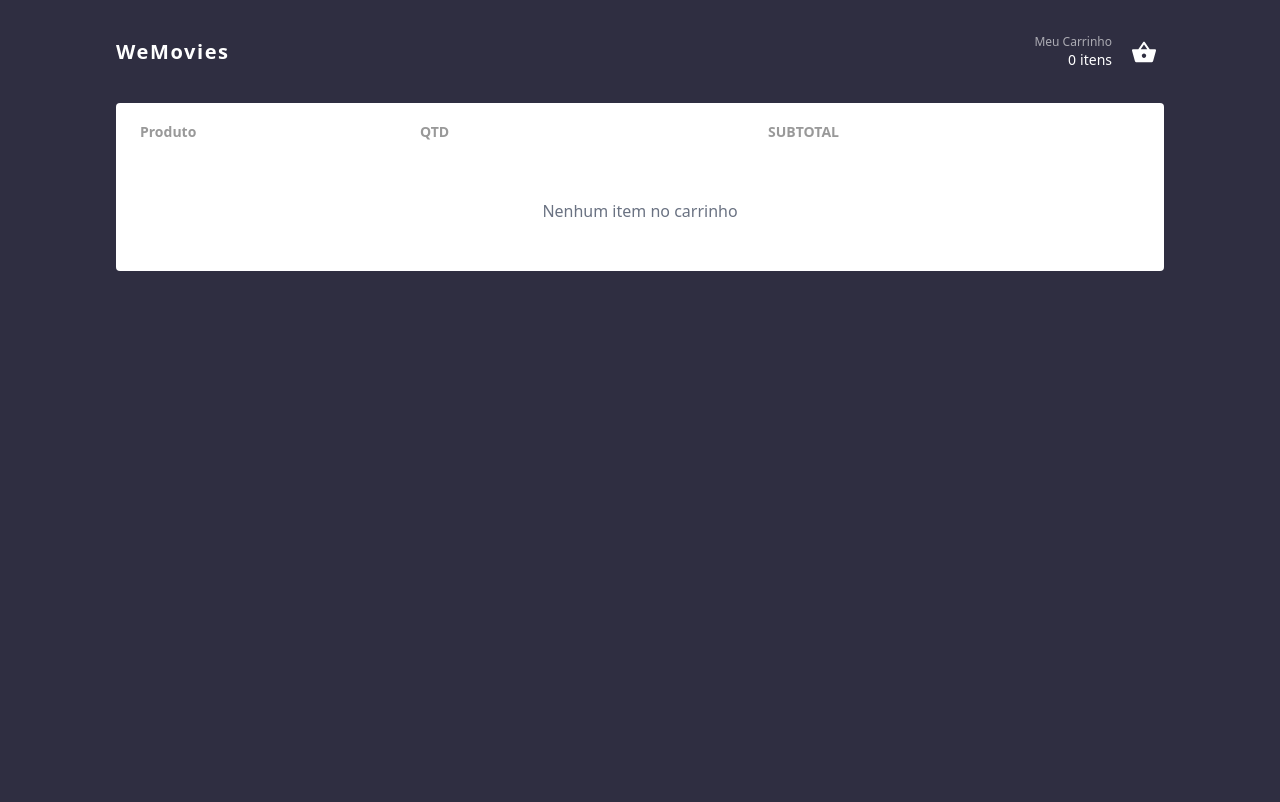
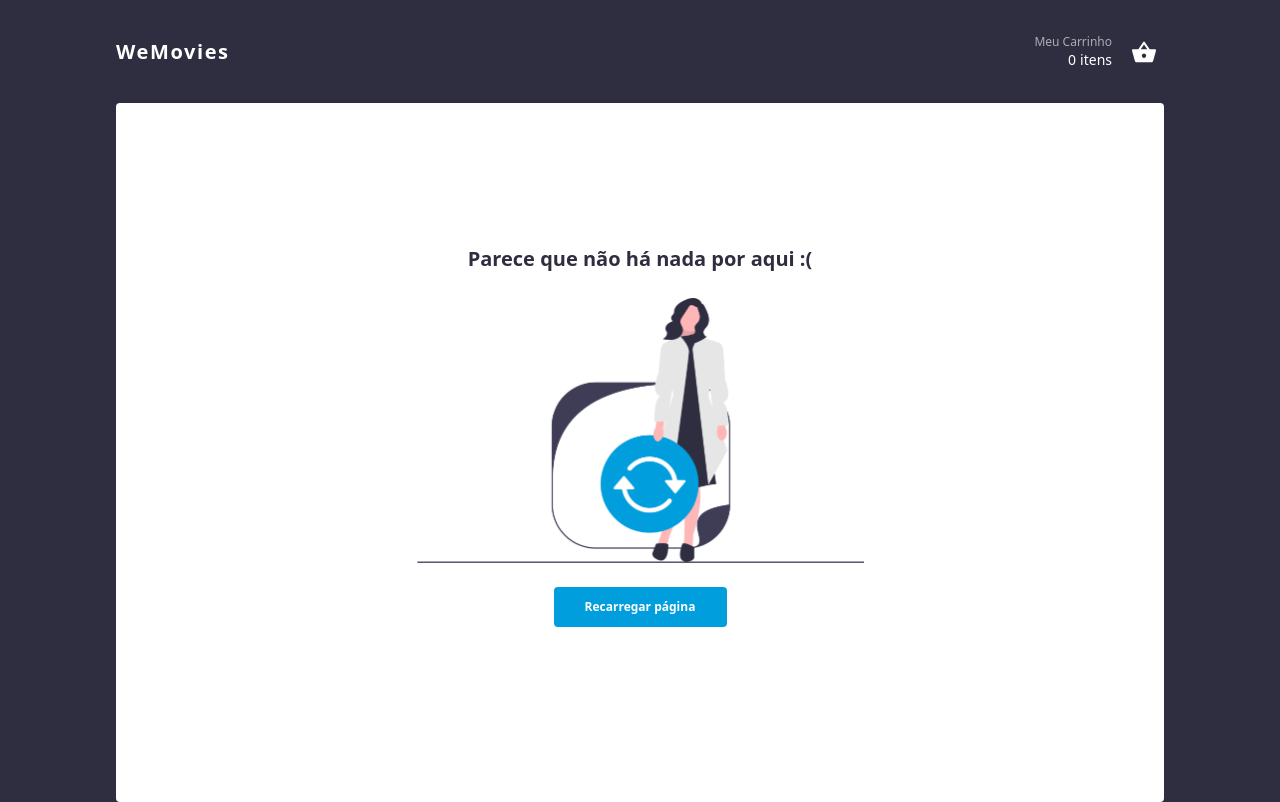
Before and after one commit to YagoLeite/wefit, a Next.js app: page /cart in a window 1280 px wide. Built offline with nearby package versions, Linux system fonts and the light colour scheme.

Commit message:
add: empty cart

```diff
--- a/components/cart/cart-wrapper/CartWrapper.tsx
+++ b/components/cart/cart-wrapper/CartWrapper.tsx
@@ -1,13 +1,10 @@
-"use client";
 import CartList from "../cart-list/CartList";
 import CartHeader from "../cart-header/CartHeader";
-import { useCart } from "@/contexts/CartContext";
+import { CartItem } from "@/types/cart";
 import CartTotal from "../cart-total/CartTotal";
 import { motion, AnimatePresence } from "framer-motion";
 
-export default function CartWrapper() {
-  const { items } = useCart();
-
+export default function CartWrapper({ items }: { items: CartItem[] }) {
   const itemVariants = {
     exit: {
       opacity: 0,
--- a/components/cart/cart-wrapper/CartWrapperMobile.tsx
+++ b/components/cart/cart-wrapper/CartWrapperMobile.tsx
@@ -1,12 +1,9 @@
-"use client";
 import { AnimatePresence, motion } from "framer-motion";
 import CartList from "../cart-list/CartListMobile";
 import CartTotal from "../cart-total/CartTotal";
-import { useCart } from "@/contexts/CartContext";
+import { CartItem } from "@/types/cart";
 
-export default function CartWrapperMobile() {
-  const { items } = useCart();
-
+export default function CartWrapperMobile({ items }: { items: CartItem[] }) {
   const itemVariants = {
     exit: {
       opacity: 0,
--- /dev/null
+++ b/components/cart/empty-cart/EmptyCart.tsx
@@ -0,0 +1,34 @@
+"use client";
+import Button from "@/components/buttons/Button";
+import Image from "next/image";
+
+export default function EmptyCart() {
+  const handleReloadPage = () => {
+    window.location.reload();
+  };
+  return (
+    <div className="w-full h-full bg-[white] rounded-[4px] p-4 flex flex-col items-center justify-center gap-4 min-h-[596px] gap-[24px] pb-[50px]">
+      <h3
+        className="text-surface text-[20px] font-[700] text-center"
+        style={{ textWrap: "balance" }}
+      >
+        Parece que não há nada por aqui :(
+      </h3>
+      <div className="w-[447px] h-[265px] max-[450px]:w-[178px] max-[450px]:h-[265px] relative">
+        <Image
+          src="/images/EmptyState.png"
+          alt="Empty Cart"
+          fill
+          className="object-cover"
+        />
+      </div>
+      <Button
+        variant="default"
+        className="w-[173px]"
+        onClick={handleReloadPage}
+      >
+        <p className="text-white text-[12px] font-[700]">Recarregar página</p>
+      </Button>
+    </div>
+  );
+}
--- a/components/pages/cart/CartPage.tsx
+++ b/components/pages/cart/CartPage.tsx
@@ -1,12 +1,21 @@
+"use client";
 import getMoviesList from "@/query/get-movies-list/getMoviesList";
 import CartWrapper from "@/components/cart/cart-wrapper/CartWrapper";
+import { useCart } from "@/contexts/CartContext";
 import CartWrapperMobile from "@/components/cart/cart-wrapper/CartWrapperMobile";
+import EmptyCart from "@/components/cart/empty-cart/EmptyCart";
+export default function CartPage() {
+  const { items } = useCart();
 
-export default async function CartPage() {
   return (
     <main className="w-full h-full px-4">
-      <CartWrapper />
-      <CartWrapperMobile />
+      {items.length === 0 && <EmptyCart />}
+      {items.length > 0 && (
+        <>
+          <CartWrapper items={items} />
+          <CartWrapperMobile items={items} />
+        </>
+      )}
     </main>
   );
 }
```
Also changed, not shown: public/images/CartIcon.png (deleted), public/images/EmptyState.png (added).
